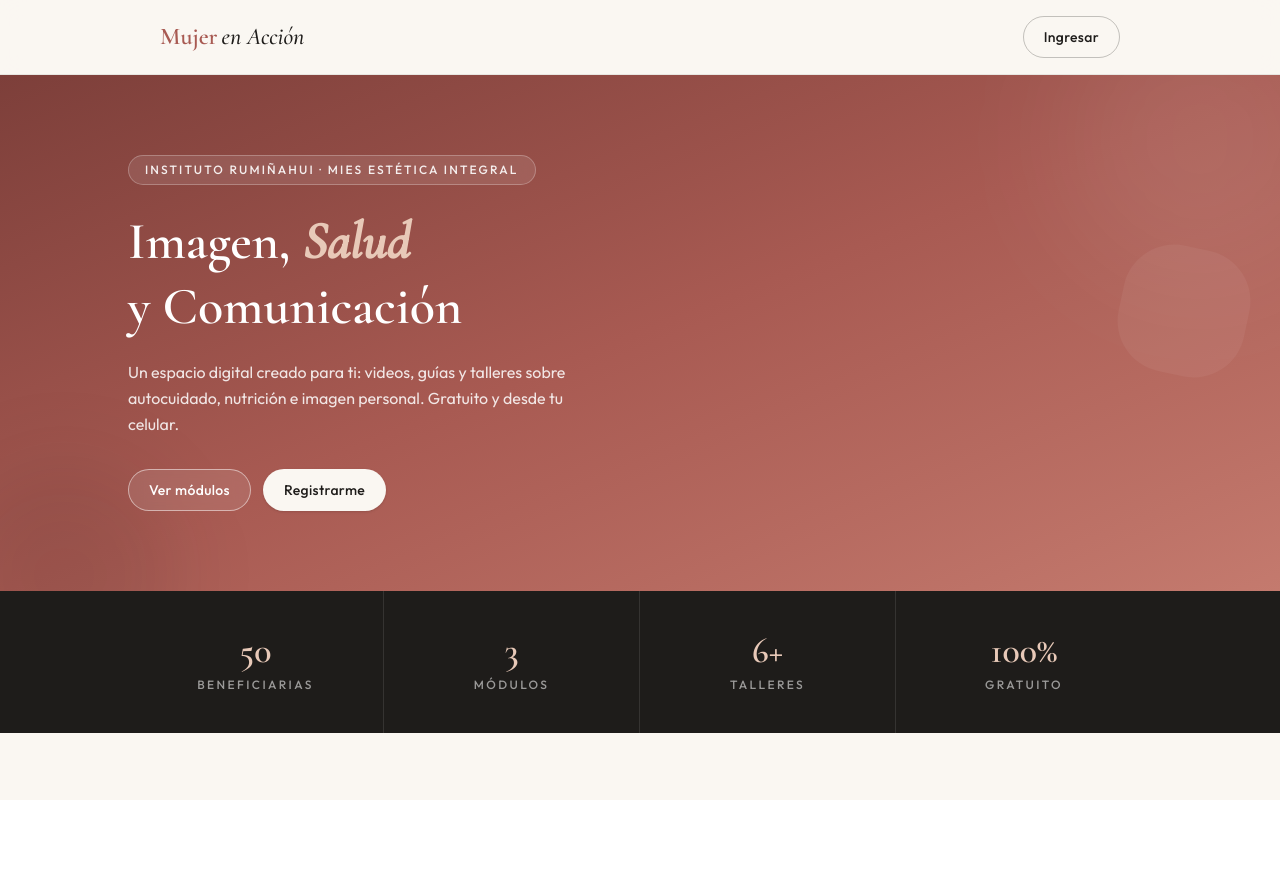
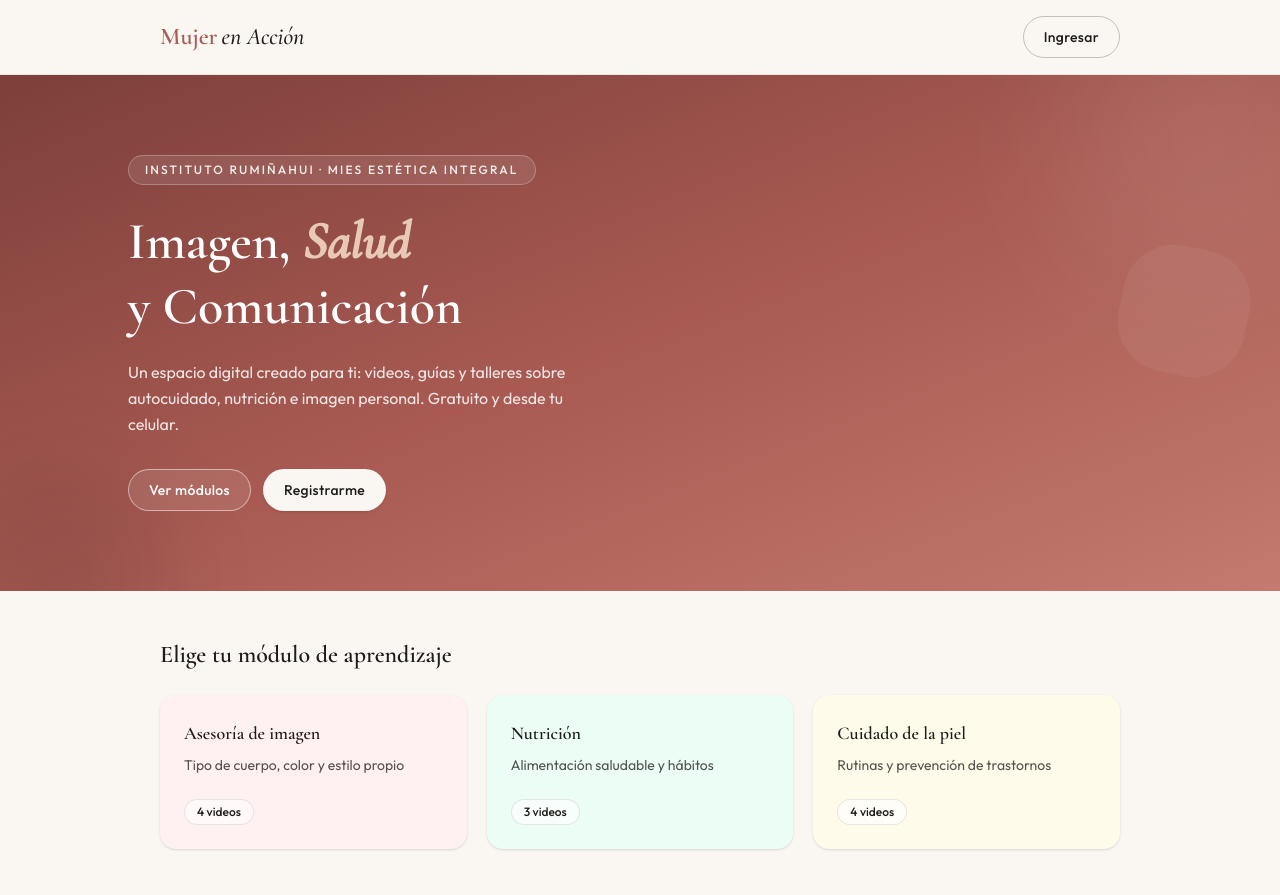
Before and after one commit to Esther-Yaguana01/Pr-cticasComunitarias, a React (Vite) app: page / in a window 1280 px wide. Shown: the top 895 px of the page. Before the commit the page ends 800 px from the top, so only its background shows below. Built offline with nearby package versions, Linux system fonts and the light colour scheme.

Commit message:
Creación de los modulos

```diff
--- a/src/components/landing/Hero.jsx
+++ b/src/components/landing/Hero.jsx
@@ -39,7 +39,12 @@ export function Hero() {
         </p>
 
         <div className="flex flex-wrap gap-3">
-          <Button variant="outlineLight">Ver módulos</Button>
+          <Button
+            variant="outlineLight"
+            onClick={() => document.getElementById('modules')?.scrollIntoView({ behavior: 'smooth' })}
+          >
+            Ver módulos
+          </Button>
           <Button variant="solid">Registrarme</Button>
         </div>
       </div>
--- /dev/null
+++ b/src/components/landing/modules/ModuleCard.jsx
@@ -0,0 +1,21 @@
+export function ModuleCard({ title, description, videos, color = 'rose' }) {
+  const colorBg = {
+    rose: 'bg-rose-50 text-charcoal',
+    green: 'bg-emerald-50 text-charcoal',
+    amber: 'bg-amber-50 text-charcoal',
+  }[color] || 'bg-white'
+
+  return (
+    <article className={`group flex flex-col justify-between rounded-2xl p-6 shadow-sm ${colorBg}`}>
+      <div>
+        <h3 className="mb-2 font-serif text-lg font-semibold">{title}</h3>
+        <p className="text-sm text-charcoal/75">{description}</p>
+      </div>
+
+      <div className="mt-6 flex items-center justify-between">
+        <span className="rounded-full border border-charcoal/10 bg-white/60 px-3 py-1 text-xs font-medium">{videos} videos</span>
+        <button className="text-sm font-medium text-rose-light opacity-0 transition-opacity group-hover:opacity-100">Ver</button>
+      </div>
+    </article>
+  )
+}
--- /dev/null
+++ b/src/components/landing/modules/Modules.jsx
@@ -0,0 +1,22 @@
+import { MODULES } from '../../../constants/landing'
+import { ModuleCard } from './ModuleCard'
+
+export function Modules() {
+  return (
+    <section id="modules" className="mx-auto max-w-5xl px-5 py-12 sm:px-8">
+      <h2 className="mb-6 font-serif text-2xl font-semibold text-charcoal">Elige tu módulo de aprendizaje</h2>
+
+      <div className="grid gap-5 sm:grid-cols-3">
+        {MODULES.map((m) => (
+          <ModuleCard
+            key={m.id}
+            title={m.title}
+            description={m.description}
+            videos={m.videos}
+            color={m.color}
+          />
+        ))}
+      </div>
+    </section>
+  )
+}
--- a/src/constants/landing.js
+++ b/src/constants/landing.js
@@ -20,3 +20,27 @@ export const STATS = [
   { value: '6+', label: 'Talleres' },
   { value: '100%', label: 'Gratuito' },
 ]
+
+export const MODULES = [
+  {
+    id: 'asesoria-imagen',
+    title: 'Asesoría de imagen',
+    description: 'Tipo de cuerpo, color y estilo propio',
+    videos: 4,
+    color: 'rose',
+  },
+  {
+    id: 'nutricion',
+    title: 'Nutrición',
+    description: 'Alimentación saludable y hábitos',
+    videos: 3,
+    color: 'green',
+  },
+  {
+    id: 'cuidado-piel',
+    title: 'Cuidado de la piel',
+    description: 'Rutinas y prevención de trastornos',
+    videos: 4,
+    color: 'amber',
+  },
+]
--- a/src/pages/LandingPage.jsx
+++ b/src/pages/LandingPage.jsx
@@ -1,6 +1,7 @@
 import { Header } from '../components/layout/Header'
 import { Hero } from '../components/landing/Hero'
 import { StatsBar } from '../components/landing/StatsBar'
+import { Modules } from '../components/landing/modules/Modules'
 
 export function LandingPage() {
   return (
@@ -8,6 +9,7 @@ export function LandingPage() {
       <Header />
       <main>
         <Hero />
+        <Modules />
         <StatsBar />
       </main>
     </div>
```
Also changed, not shown: login.html (added).
